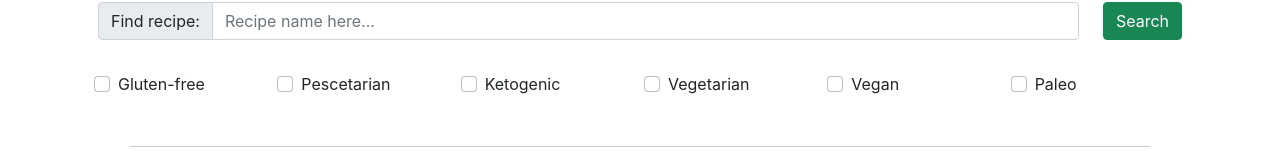
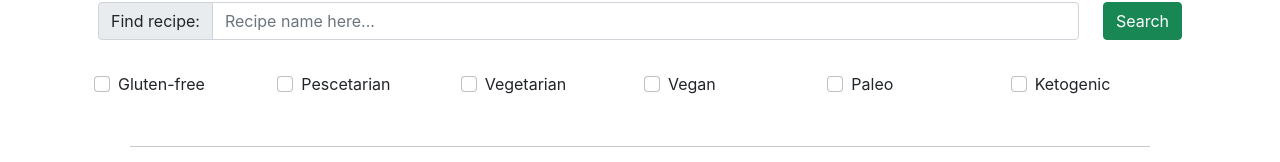
Before and after one commit to FilipNordqvist/food-react-app, a React (Create React App) app in the folder food-app/: page / in a window 1280 px wide. Shown: the part 187-349 px from the top of the page. Built offline with nearby package versions, Linux system fonts and the light colour scheme.

Commit message:
Ändrade ordningen i listan över chekcboxarnas namn

```diff
--- a/food-app/src/components/CheckboxList/index.js
+++ b/food-app/src/components/CheckboxList/index.js
@@ -3,7 +3,7 @@ import Checkbox from "../Checkbox";
 
 export default function CheckboxList ({ selected, onToggle }) {
 
-    let diets = ["Gluten-free", "Pescetarian", "Ketogenic", "Vegetarian", "Vegan  ", "Paleo  "];
+    let diets = ["Gluten-free", "Pescetarian", "Vegetarian", "Vegan", "Paleo", "Ketogenic"];
 
   return (
     <div className="container mt-3 text-start">
```
